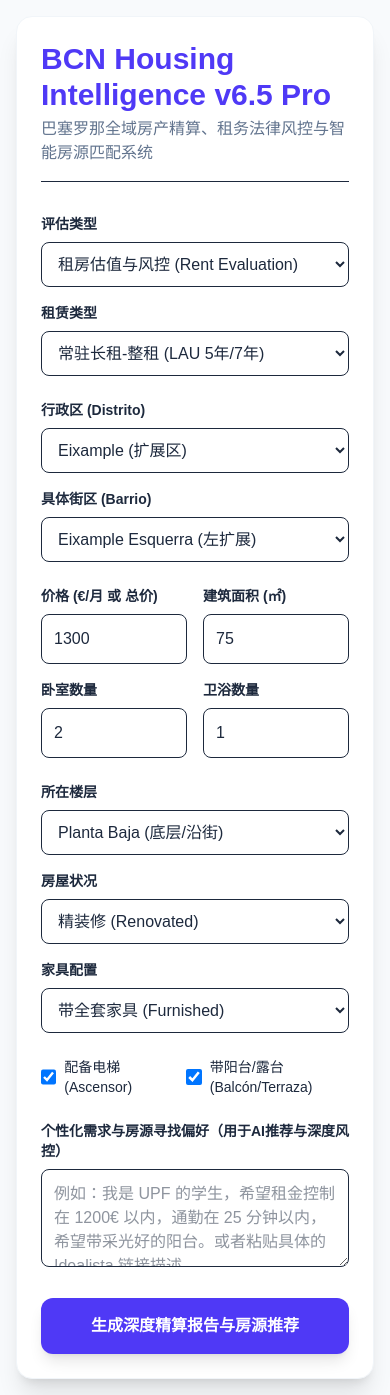
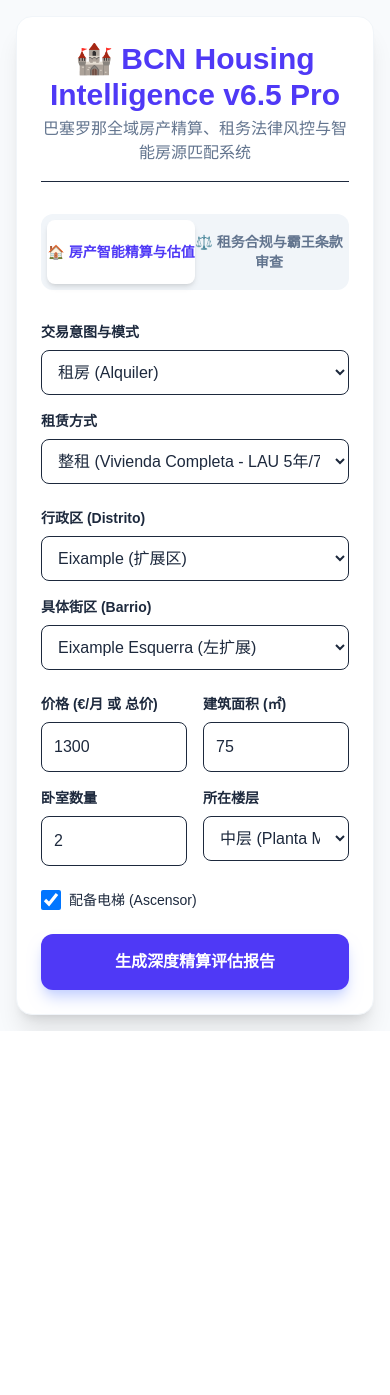
Before and after one commit to junkaiichen-cpu/bcn-housing-checker, a Next.js app: page / in a window 390 px wide. After the commit the page ends 1031 px from the top, so only its background shows below. Built offline with nearby package versions, Linux system fonts and the light colour scheme.

Commit message:
Update API base URL to Render endpoint

```diff
--- a/app/page.tsx
+++ b/app/page.tsx
@@ -16,53 +16,127 @@ const DISTRICT_BARRIOS: Record<string, string[]> = {
   "近郊热门区域 (Outer BCN)": ["L'Hospitalet de Llobregat", "Badalona", "Sant Cugat del Vallès", "Esplugues de Llobregat"]
 };
 
+// 定义后端返回的数据结构
+interface ValuationData {
+  valuation_summary?: {
+    rating?: string;
+    adjusted_fair_value?: string;
+    variance_percentage?: string;
+    value_verdict?: string;
+  };
+  location_and_address_analysis?: string;
+  district_profile?: {
+    livability_score?: string;
+    safety_score?: string;
+    key_pros?: string[];
+    key_cons?: string[];
+  };
+  actionable_negotiation_strategy?: string;
+}
+
 export default function Home() {
+  const [activeTab, setActiveTab] = useState<'eval' | 'risk'>('eval');
   const [loading, setLoading] = useState(false);
-  const [analysisResult, setAnalysisResult] = useState("");
 
+  // 房产评估结果
+  const [evalResult, setEvalResult] = useState<ValuationData | null>(null);
+  // 风控审查结果
+  const [riskResult, setRiskResult] = useState<any | null>(null);
+
+  // 表单状态
   const [formData, setFormData] = useState({
-    eval_type: "rent",
-    lease_mode: "complete",
-    district: "Eixample (扩展区)",
-    neighborhood: "Eixample Esquerra (左扩展)",
+    intent: "rent",
+    rental_type: "entire",
+    barrio: "Eixample (扩展区)",
+    sub_barrio: "Eixample Esquerra (左扩展)",
     address: "",
     price: 1300,
-    size: 75,
+    area_sqm: 75,
     bedrooms: 2,
     bathrooms: 1,
-    floor: "3楼 (3º Piso)",
-    condition: "Renovated (精装修)",
-    elevator: true,
-    balcony: true,
-    furnished: "带全套家具 (Furnished)",
-    energy_certificate: "D",
-    user_custom_requirements: ""
+    floor_level: "Middle",
+    condition: "renovated",
+    has_elevator: true,
+    has_balcony: true,
+    contract_type: "LAU_LONG_TERM",
+    deposit_amount: 2600,
+    agency_fee_charged: false,
+    contract_text: ""
   });
 
   const handleDistrictChange = (d: string) => {
-    const defaultNeighborhood = DISTRICT_BARRIOS[d]?.[0] || "";
-    setFormData({ ...formData, district: d, neighborhood: defaultNeighborhood });
+    const defaultSub = DISTRICT_BARRIOS[d]?.[0] || "";
+    setFormData({ ...formData, barrio: d, sub_barrio: defaultSub });
   };
 
-  const handleSubmit = async (e: React.FormEvent) => {
+  // 提交估值请求
+  const handleEvalSubmit = async (e: React.FormEvent) => {
     e.preventDefault();
     setLoading(true);
-    setAnalysisResult("");
+    setEvalResult(null);
+
+    const payload = {
+      intent: formData.intent,
+      rental_type: formData.rental_type,
+      barrio: formData.barrio.split(" ")[0], // 提取干净的街区名称
+      address: formData.address,
+      price: formData.price,
+      area_sqm: formData.area_sqm,
+      bedrooms: formData.bedrooms,
+      floor_level: formData.floor_level,
+      has_elevator: formData.has_elevator,
+      condition: formData.condition
+    };
 
     try {
-      const res = await fetch("https://bcn-housing-backend.onrender.com/api/evaluate", {
+      const res = await fetch("https://bcn-housing-backend.onrender.com/api/evaluate-property", {
         method: "POST",
         headers: { "Content-Type": "application/json" },
-        body: JSON.stringify(formData)
+        body: JSON.stringify(payload)
       });
       const data = await res.json();
       if (data.status === "success") {
-        setAnalysisResult(data.analysis);
+        setEvalResult(data.data);
       } else {
-        alert("分析失败: " + JSON.stringify(data));
+        alert("评估失败: " + JSON.stringify(data));
       }
     } catch (err: any) {
-      alert("请求异常，请稍后重试: " + err.message);
+      alert("网络请求异常，请检查后端服务是否已在 8000 端口启动");
+    } finally {
+      setLoading(false);
+    }
+  };
+
+  // 提交风控请求
+  const handleRiskSubmit = async (e: React.FormEvent) => {
+    e.preventDefault();
+    setLoading(true);
+    setRiskResult(null);
+
+    const payload = {
+      barrio: formData.barrio.split(" ")[0],
+      address: formData.address,
+      monthly_rent: formData.price,
+      deposit_amount: formData.deposit_amount,
+      contract_type: formData.contract_type,
+      agency_fee_charged_to_tenant: formData.agency_fee_charged,
+      contract_text: formData.contract_text
+    };
+
+    try {
+      const res = await fetch("https://bcn-housing-backend.onrender.com/api/check-rental-risk", {
+        method: "POST",
+        headers: { "Content-Type": "application/json" },
+        body: JSON.stringify(payload)
+      });
+      const data = await res.json();
+      if (data.status === "success") {
+        setRiskResult(data.data);
+      } else {
+        alert("风控审查失败: " + JSON.stringify(data));
+      }
+    } catch (err: any) {
+      alert("网络请求异常，请检查后端服务");
     } finally {
       setLoading(false);
     }
@@ -71,47 +145,64 @@ export default function Home() {
   return (
     <main className="min-h-screen bg-slate-50 text-slate-800 p-4 md:p-8">
       <div className="max-w-5xl mx-auto bg-white rounded-2xl shadow-xl p-6 md:p-10 border border-slate-100">
-        <header className="mb-8 border-b pb-4">
-          <h1 className="text-3xl font-extrabold text-indigo-600">BCN Housing Intelligence v6.5 Pro</h1>
+        <header className="mb-8 border-b pb-4 text-center md:text-left">
+          <h1 className="text-3xl font-extrabold text-indigo-600">🏰 BCN Housing Intelligence v6.5 Pro</h1>
           <p className="text-slate-500 mt-1">巴塞罗那全域房产精算、租务法律风控与智能房源匹配系统</p>
         </header>
 
-        <form onSubmit={handleSubmit} className="space-y-6">
-          {/* 模式与类型 */}
+        {/* 双功能切换 Tab */}
+        <div className="flex bg-slate-100 p-1.5 rounded-xl mb-8">
+          <button
+            onClick={() => setActiveTab('eval')}
+            className={`flex-1 py-3 font-bold rounded-lg text-sm transition-all ${
+              activeTab === 'eval' ? 'bg-white text-indigo-600 shadow-md' : 'text-slate-500 hover:text-slate-800'
+            }`}
+          >
+            🏠 房产智能精算与估值
+          </button>
+          <button
+            onClick={() => setActiveTab('risk')}
+            className={`flex-1 py-3 font-bold rounded-lg text-sm transition-all ${
+              activeTab === 'risk' ? 'bg-white text-rose-600 shadow-md' : 'text-slate-500 hover:text-slate-800'
+            }`}
+          >
+            ⚖️ 租务合规与霸王条款审查
+          </button>
+        </div>
+
+        {/* 表单区域 */}
+        <form onSubmit={activeTab === 'eval' ? handleEvalSubmit : handleRiskSubmit} className="space-y-6">
           <div className="grid grid-cols-1 md:grid-cols-2 gap-4">
             <div>
-              <label className="block text-sm font-semibold mb-2">评估类型</label>
+              <label className="block text-sm font-semibold mb-2">交易意图与模式</label>
               <select
-                className="w-full p-3 border rounded-lg focus:ring-2 focus:ring-indigo-500"
-                value={formData.eval_type}
-                onChange={e => setFormData({...formData, eval_type: e.target.value})}
+                className="w-full p-3 border rounded-lg focus:ring-2 focus:ring-indigo-500 bg-white"
+                value={formData.intent}
+                onChange={e => setFormData({...formData, intent: e.target.value})}
               >
-                <option value="rent">租房估值与风控 (Rent Evaluation)</option>
-                <option value="investment">买房/投资回报评估 (Investment Evaluation)</option>
+                <option value="rent">租房 (Alquiler)</option>
+                <option value="buy">买房/投资 (Compra)</option>
               </select>
             </div>
             <div>
-              <label className="block text-sm font-semibold mb-2">租赁类型</label>
+              <label className="block text-sm font-semibold mb-2">租赁方式</label>
               <select
-                className="w-full p-3 border rounded-lg focus:ring-2 focus:ring-indigo-500"
-                value={formData.lease_mode}
-                onChange={e => setFormData({...formData, lease_mode: e.target.value})}
+                className="w-full p-3 border rounded-lg focus:ring-2 focus:ring-indigo-500 bg-white"
+                value={formData.rental_type}
+                onChange={e => setFormData({...formData, rental_type: e.target.value})}
               >
-                <option value="complete">常驻长租-整租 (LAU 5年/7年)</option>
-                <option value="temporal">中短期常驻 (Temporal 3-11个月)</option>
+                <option value="entire">整租 (Vivienda Completa - LAU 5年/7年)</option>
                 <option value="room">单间合租 (Habitación)</option>
-                <option value="coliving">品牌青年公寓/Co-living</option>
               </select>
             </div>
           </div>
 
-          {/* 行政区与具体 Barrio */}
           <div className="grid grid-cols-1 md:grid-cols-2 gap-4">
             <div>
               <label className="block text-sm font-semibold mb-2">行政区 (Distrito)</label>
               <select
-                className="w-full p-3 border rounded-lg focus:ring-2 focus:ring-indigo-500"
-                value={formData.district}
+                className="w-full p-3 border rounded-lg focus:ring-2 focus:ring-indigo-500 bg-white"
+                value={formData.barrio}
                 onChange={e => handleDistrictChange(e.target.value)}
               >
                 {Object.keys(DISTRICT_BARRIOS).map(d => (
@@ -122,146 +213,215 @@ export default function Home() {
             <div>
               <label className="block text-sm font-semibold mb-2">具体街区 (Barrio)</label>
               <select
-                className="w-full p-3 border rounded-lg focus:ring-2 focus:ring-indigo-500"
-                value={formData.neighborhood}
-                onChange={e => setFormData({...formData, neighborhood: e.target.value})}
+                className="w-full p-3 border rounded-lg focus:ring-2 focus:ring-indigo-500 bg-white"
+                value={formData.sub_barrio}
+                onChange={e => setFormData({...formData, sub_barrio: e.target.value})}
               >
-                {DISTRICT_BARRIOS[formData.district]?.map(b => (
+                {DISTRICT_BARRIOS[formData.barrio]?.map(b => (
                   <option key={b} value={b}>{b}</option>
                 ))}
               </select>
             </div>
           </div>
 
-          {/* 价格与物理属性 */}
           <div className="grid grid-cols-2 md:grid-cols-4 gap-4">
             <div>
               <label className="block text-sm font-semibold mb-2">价格 (€/月 或 总价)</label>
               <input
                 type="number"
-                className="w-full p-3 border rounded-lg"
+                className="w-full p-3 border rounded-lg focus:ring-2 focus:ring-indigo-500"
                 value={formData.price}
                 onChange={e => setFormData({...formData, price: Number(e.target.value)})}
+                required
               />
             </div>
             <div>
               <label className="block text-sm font-semibold mb-2">建筑面积 (㎡)</label>
               <input
                 type="number"
-                className="w-full p-3 border rounded-lg"
-                value={formData.size}
-                onChange={e => setFormData({...formData, size: Number(e.target.value)})}
+                className="w-full p-3 border rounded-lg focus:ring-2 focus:ring-indigo-500"
+                value={formData.area_sqm}
+                onChange={e => setFormData({...formData, area_sqm: Number(e.target.value)})}
               />
             </div>
             <div>
               <label className="block text-sm font-semibold mb-2">卧室数量</label>
               <input
                 type="number"
-                className="w-full p-3 border rounded-lg"
+                className="w-full p-3 border rounded-lg focus:ring-2 focus:ring-indigo-500"
                 value={formData.bedrooms}
                 onChange={e => setFormData({...formData, bedrooms: Number(e.target.value)})}
               />
             </div>
             <div>
-              <label className="block text-sm font-semibold mb-2">卫浴数量</label>
-              <input
-                type="number"
-                className="w-full p-3 border rounded-lg"
-                value={formData.bathrooms}
-                onChange={e => setFormData({...formData, bathrooms: Number(e.target.value)})}
-              />
-            </div>
-          </div>
-
-          {/* 楼层、装修、家具 */}
-          <div className="grid grid-cols-1 md:grid-cols-3 gap-4">
-            <div>
               <label className="block text-sm font-semibold mb-2">所在楼层</label>
               <select
-                className="w-full p-3 border rounded-lg"
-                value={formData.floor}
-                onChange={e => setFormData({...formData, floor: e.target.value})}
+                className="w-full p-3 border rounded-lg focus:ring-2 focus:ring-indigo-500 bg-white"
+                value={formData.floor_level}
+                onChange={e => setFormData({...formData, floor_level: e.target.value})}
               >
-                <option value="Planta Baja (底层/沿街)">Planta Baja (底层/沿街)</option>
-                <option value="Principal / Entresuelo (一楼/夹层)">Principal / Entresuelo (一楼/夹层)</option>
-                <option value="3-5楼 (Planta Media)">3-5楼 (Planta Media)</option>
-                <option value="Ático / Sobreático (顶层带露台)">Ático / Sobreático (顶层/顶层带露台)</option>
-              </select>
-            </div>
-            <div>
-              <label className="block text-sm font-semibold mb-2">房屋状况</label>
-              <select
-                className="w-full p-3 border rounded-lg"
-                value={formData.condition}
-                onChange={e => setFormData({...formData, condition: e.target.value})}
-              >
-                <option value="Good (良好可直接入住)">良好 (Good)</option>
-                <option value="Renovated (精装修)">精装修 (Renovated)</option>
-                <option value="Needs Renovation (需翻新)">需翻新 (Needs Renovation)</option>
-              </select>
-            </div>
-            <div>
-              <label className="block text-sm font-semibold mb-2">家具配置</label>
-              <select
-                className="w-full p-3 border rounded-lg"
-                value={formData.furnished}
-                onChange={e => setFormData({...formData, furnished: e.target.value})}
-              >
-                <option value="带全套家具 (Furnished)">带全套家具 (Furnished)</option>
-                <option value="不带家具 (Unfurnished)">不带家具 (Unfurnished)</option>
-                <option value="部分家具 (Semi-furnished)">部分家具 (Semi-furnished)</option>
+                <option value="Middle">中层 (Planta Media)</option>
+                <option value="Ático">顶楼带露台 (Ático)</option>
+                <option value="Bajo">底层/沿街 (Bajo)</option>
               </select>
             </div>
           </div>
 
-          {/* 选项复选框 */}
+          {/* 风控专有选项 */}
+          {activeTab === 'risk' && (
+            <div className="p-4 bg-rose-50 border border-rose-100 rounded-xl space-y-4">
+              <h3 className="font-bold text-rose-800 text-sm">⚖️ 租务合规与霸王条款专项审查</h3>
+              <div className="grid grid-cols-1 md:grid-cols-2 gap-4">
+                <div>
+                  <label className="block text-sm font-semibold mb-2 text-slate-700">合同类型</label>
+                  <select
+                    className="w-full p-3 border rounded-lg bg-white"
+                    value={formData.contract_type}
+                    onChange={e => setFormData({...formData, contract_type: e.target.value})}
+                  >
+                    <option value="LAU_LONG_TERM">LAU 长期居留合同 (5年/7年)</option>
+                    <option value="TEMPORADA">Temporada 季节性/短期合同</option>
+                  </select>
+                </div>
+                <div>
+                  <label className="block text-sm font-semibold mb-2 text-slate-700">实收押金 (€)</label>
+                  <input
+                    type="number"
+                    className="w-full p-3 border rounded-lg"
+                    value={formData.deposit_amount}
+                    onChange={e => setFormData({...formData, deposit_amount: Number(e.target.value)})}
+                  />
+                </div>
+              </div>
+
+              <div className="flex items-center space-x-2">
+                <input
+                  type="checkbox"
+                  id="agency_fee"
+                  checked={formData.agency_fee_charged}
+                  onChange={e => setFormData({...formData, agency_fee_charged: e.target.checked})}
+                  className="w-5 h-5 text-rose-600 rounded"
+                />
+                <label htmlFor="agency_fee" className="text-sm font-semibold text-rose-900 cursor-pointer">
+                  中介/房东向你（租客）收取了中介服务费 (Honorarios de Agencia)
+                </label>
+              </div>
+
+              <div>
+                <label className="block text-sm font-semibold mb-2 text-slate-700">粘贴合同条款或对话记录（AI 审查霸王条款）</label>
+                <textarea
+                  rows={3}
+                  className="w-full p-3 border rounded-lg focus:ring-2 focus:ring-rose-500"
+                  placeholder="例如：合同规定退租时扣除 500 欧清洁费、或者要求提前 3 个月书面通知等..."
+                  value={formData.contract_text}
+                  onChange={e => setFormData({...formData, contract_text: e.target.value})}
+                />
+              </div>
+            </div>
+          )}
+
           <div className="flex items-center space-x-6">
             <label className="flex items-center space-x-2 cursor-pointer">
               <input
                 type="checkbox"
-                checked={formData.elevator}
-                onChange={e => setFormData({...formData, elevator: e.target.checked})}
+                checked={formData.has_elevator}
+                onChange={e => setFormData({...formData, has_elevator: e.target.checked})}
                 className="w-5 h-5 text-indigo-600 rounded"
               />
               <span className="text-sm font-medium">配备电梯 (Ascensor)</span>
             </label>
-            <label className="flex items-center space-x-2 cursor-pointer">
-              <input
-                type="checkbox"
-                checked={formData.balcony}
-                onChange={e => setFormData({...formData, balcony: e.target.checked})}
-                className="w-5 h-5 text-indigo-600 rounded"
-              />
-              <span className="text-sm font-medium">带阳台/露台 (Balcón/Terraza)</span>
-            </label>
-          </div>
-
-          {/* 自定义需求与房源查找输入 */}
-          <div>
-            <label className="block text-sm font-semibold mb-2">个性化需求与房源寻找偏好（用于AI推荐与深度风控）</label>
-            <textarea
-              rows={3}
-              className="w-full p-3 border rounded-lg focus:ring-2 focus:ring-indigo-500"
-              placeholder="例如：我是 UPF 的学生，希望租金控制在 1200€ 以内，通勤在 25 分钟以内，希望带采光好的阳台。或者粘贴具体的 Idealista 链接描述..."
-              value={formData.user_custom_requirements}
-              onChange={e => setFormData({...formData, user_custom_requirements: e.target.value})}
-            />
           </div>
 
           <button
             type="submit"
             disabled={loading}
-            className="w-full bg-indigo-600 hover:bg-indigo-700 text-white font-bold py-4 rounded-xl shadow-lg transition duration-200"
+            className={`w-full font-bold py-4 rounded-xl shadow-lg transition duration-200 text-white ${
+              activeTab === 'eval'
+                ? 'bg-indigo-600 hover:bg-indigo-700 shadow-indigo-200'
+                : 'bg-rose-600 hover:bg-rose-700 shadow-rose-200'
+            }`}
           >
-            {loading ? "正在调取巴塞罗那数据库与 AI 深度算力分析中..." : "生成深度精算报告与房源推荐"}
+            {loading ? "正在调取巴塞罗那数据库与 AI 深度算力分析中..." : (activeTab === 'eval' ? "生成深度精算评估报告" : "提交租务风险判定审查")}
           </button>
         </form>
 
-        {/* 结果显示区域 */}
-        {analysisResult && (
-          <div className="mt-10 p-6 bg-slate-900 text-slate-100 rounded-xl shadow-2xl overflow-auto leading-relaxed whitespace-pre-wrap">
-            <h2 className="text-xl font-bold text-green-400 mb-4 pb-2 border-b border-slate-700">分析与推荐报告</h2>
-            {analysisResult}
+        {/* 结果展示卡片：房产精算结果 */}
+        {evalResult && (
+          <div className="mt-10 space-y-6">
+            <h2 className="text-2xl font-black text-slate-800 border-b pb-2">📊 房产估值与溢价分析报告</h2>
+
+            <div className="grid grid-cols-1 md:grid-cols-3 gap-4">
+              <div className="p-5 bg-indigo-50 border border-indigo-100 rounded-xl">
+                <span className="text-xs text-indigo-600 font-bold uppercase tracking-wider">评级推荐</span>
+                <p className="text-xl font-black text-indigo-900 mt-1">{evalResult.valuation_summary?.rating}</p>
+              </div>
+              <div className="p-5 bg-emerald-50 border border-emerald-100 rounded-xl">
+                <span className="text-xs text-emerald-600 font-bold uppercase tracking-wider">公允估值</span>
+                <p className="text-xl font-black text-emerald-900 mt-1">{evalResult.valuation_summary?.adjusted_fair_value}</p>
+              </div>
+              <div className="p-5 bg-amber-50 border border-amber-100 rounded-xl">
+                <span className="text-xs text-amber-600 font-bold uppercase tracking-wider">价格偏差率</span>
+                <p className="text-xl font-black text-amber-900 mt-1">{evalResult.valuation_summary?.variance_percentage}</p>
+              </div>
+            </div>
+
+            <div className="p-5 bg-slate-50 border border-slate-200 rounded-xl space-y-2">
+              <h3 className="font-bold text-slate-800">💡 评估综合诊断结论</h3>
+              <p className="text-slate-600 leading-relaxed">{evalResult.valuation_summary?.value_verdict}</p>
+            </div>
+
+            <div className="p-5 bg-slate-50 border border-slate-200 rounded-xl space-y-2">
+              <h3 className="font-bold text-slate-800">📍 地段与交通宜居分析</h3>
+              <p className="text-slate-600 leading-relaxed">{evalResult.location_and_address_analysis}</p>
+            </div>
+
+            <div className="p-5 bg-indigo-900 text-white rounded-xl space-y-2 shadow-lg">
+              <h3 className="font-bold text-indigo-200">🤝 建议谈判与议价策略</h3>
+              <p className="text-indigo-100 leading-relaxed">{evalResult.actionable_negotiation_strategy}</p>
+            </div>
+          </div>
+        )}
+
+        {/* 结果展示卡片：租务风控诊断 */}
+        {riskResult && (
+          <div className="mt-10 space-y-6">
+            <h2 className="text-2xl font-black text-slate-800 border-b pb-2">⚖️ 租务合规诊断书</h2>
+
+            <div className={`p-5 rounded-xl border ${
+              riskResult.overall_risk_level === 'RED' ? 'bg-rose-50 border-rose-200 text-rose-900' : 'bg-emerald-50 border-emerald-200 text-emerald-900'
+            }`}>
+              <div className="flex items-center justify-between">
+                <span className="font-bold">风险等级判定：{riskResult.overall_risk_level}</span>
+              </div>
+              <p className="mt-2 text-sm leading-relaxed">{riskResult.compliance_verdict}</p>
+            </div>
+
+            {riskResult.hard_legal_violations?.length > 0 && (
+              <div className="p-5 bg-rose-100 border border-rose-300 rounded-xl space-y-2">
+                <h3 className="font-bold text-rose-900">🚨 确诊违法/违规条款</h3>
+                <ul className="list-disc pl-5 space-y-1 text-rose-800 text-sm">
+                  {riskResult.hard_legal_violations.map((v: string, idx: number) => (
+                    <li key={idx}>{v}</li>
+                  ))}
+                </ul>
+              </div>
+            )}
+
+            <div className="p-5 bg-slate-50 border border-slate-200 rounded-xl space-y-2">
+              <h3 className="font-bold text-slate-800">📄 详细条款分析</h3>
+              <p className="text-slate-600 leading-relaxed text-sm">{riskResult.contract_text_analysis}</p>
+            </div>
+
+            {riskResult.actionable_rights_recovery_steps?.length > 0 && (
+              <div className="p-5 bg-slate-900 text-slate-100 rounded-xl space-y-2">
+                <h3 className="font-bold text-emerald-400">🛡️ 维权与退款行动指南</h3>
+                <ul className="list-decimal pl-5 space-y-2 text-sm text-slate-300">
+                  {riskResult.actionable_rights_recovery_steps.map((step: string, idx: number) => (
+                    <li key={idx}>{step}</li>
+                  ))}
+                </ul>
+              </div>
+            )}
           </div>
         )}
       </div>
```
